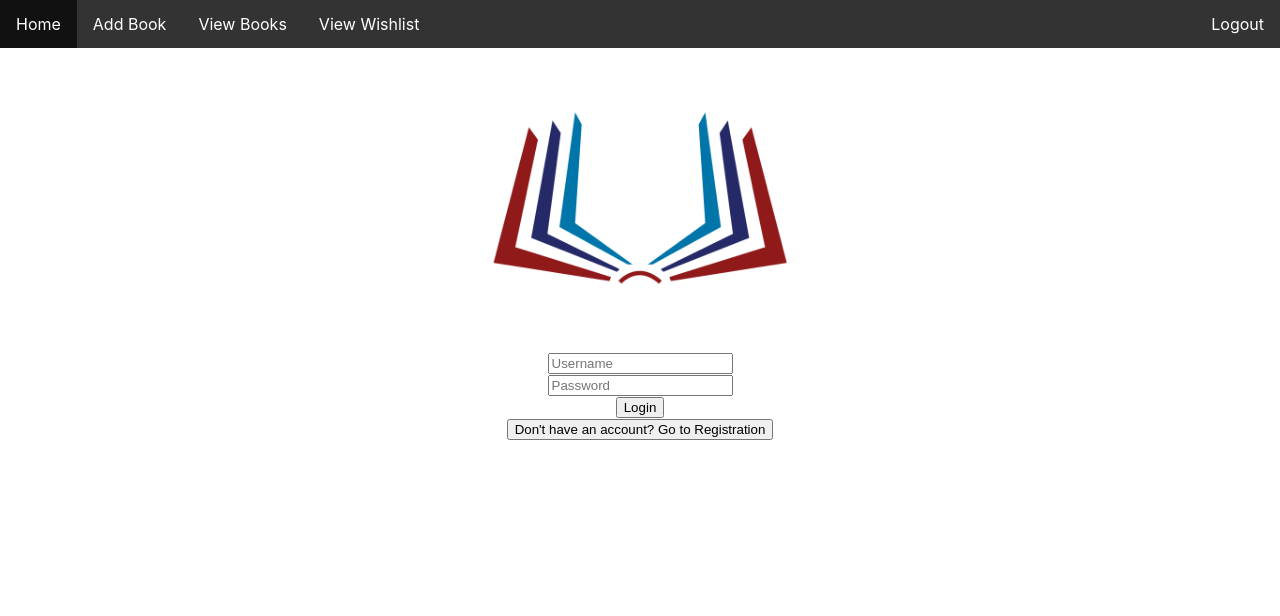
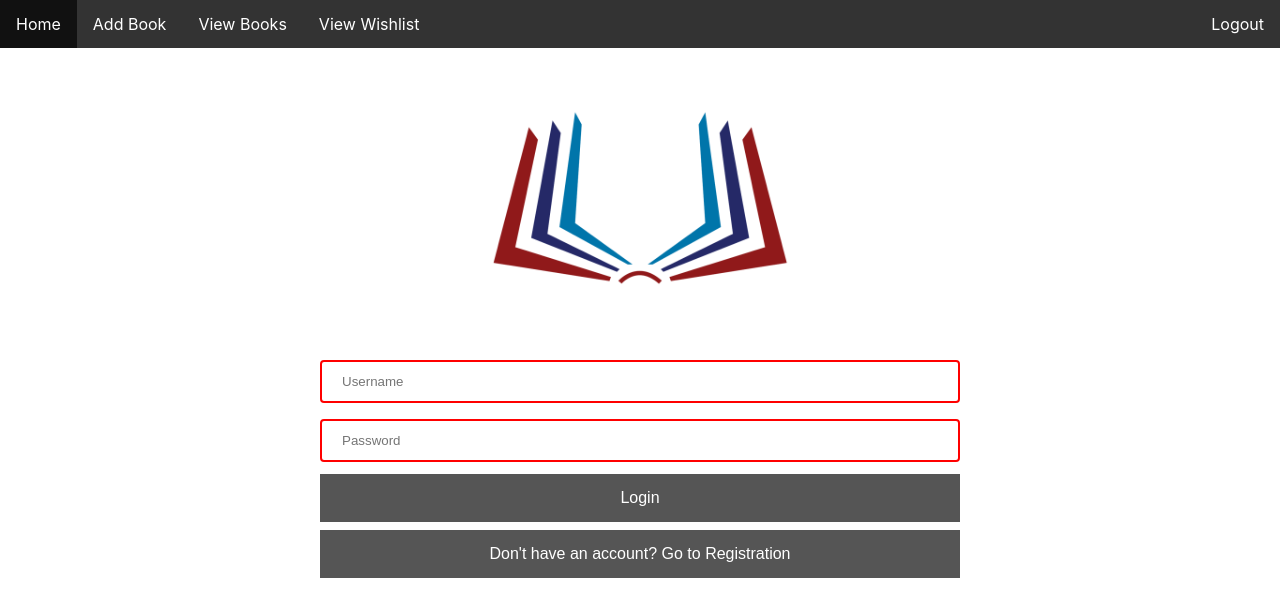
Before and after one commit to sayeemabdullah/A-Library-Website-Frontend, a React (Create React App) app: page / in a window 1280 px wide. Shown: the top 616 px of the page. Built offline with nearby package versions, Linux system fonts and the light colour scheme.

Commit message:
Updated index.css

```diff
--- a/src/components/Add_Book.js
+++ b/src/components/Add_Book.js
@@ -62,7 +62,7 @@ class Add_Book extends Component {
             }}
           ></input>
           <br></br>
-          <button onClick={() => this.addbook()}>Add</button>
+          <button onClick={() => this.addbook()}>Add Book</button>
         </div>
       </div>
     );
--- a/src/components/Auth.js
+++ b/src/components/Auth.js
@@ -97,7 +97,7 @@ class Auth extends Component {
               ></input>{" "}
               <br></br>
               <input
-                type="text"
+                type="password"
                 placeholder="Password"
                 onChange={(e) => {
                   this.setState({ password: e.target.value });
--- a/src/components/Book.js
+++ b/src/components/Book.js
@@ -96,6 +96,7 @@ class Book extends Component {
                     </td>
                     <td>
                       <button
+                        id="button3"
                         onClick={() => this.add_wishlist(item.book_public_id)}
                       >
                         Add to Wishlist
@@ -103,6 +104,7 @@ class Book extends Component {
                     </td>
                     <td>
                       <button
+                        id="button2"
                         onClick={() => this.delete_book(item.book_public_id)}
                       >
                         Delete Book
--- a/src/components/Wishlist.js
+++ b/src/components/Wishlist.js
@@ -72,6 +72,7 @@ class Wishlist extends Component {
                     </td>
                     <td>
                       <button
+                        id="button2"
                         onClick={() =>
                           this.delete_wishlist(item.wishlist_public_id)
                         }
--- a/src/index.css
+++ b/src/index.css
@@ -47,3 +47,40 @@ table, th, td {
 table {
   width: 100%;
 }
+
+th, td {
+  width: 25% ;
+}
+
+button {
+  background-color: #555555; /* Green */
+  border: none;
+  color: white;
+  padding: 15px 32px;
+  text-align: center;
+  text-decoration: none;
+  display: inline-block;
+  font-size: 16px;
+  margin: 4px 2px;
+  cursor: pointer;
+  width: 50%;
+}
+
+#button2{
+  background-color: red;
+  width:auto
+}
+
+#button3{
+  background-color: seagreen;
+  width: auto;
+}
+
+input{
+  width: 50%;
+  padding: 12px 20px;
+  margin: 8px 0;
+  box-sizing: border-box;
+  border: 2px solid red;
+  border-radius: 4px;
+}
```
